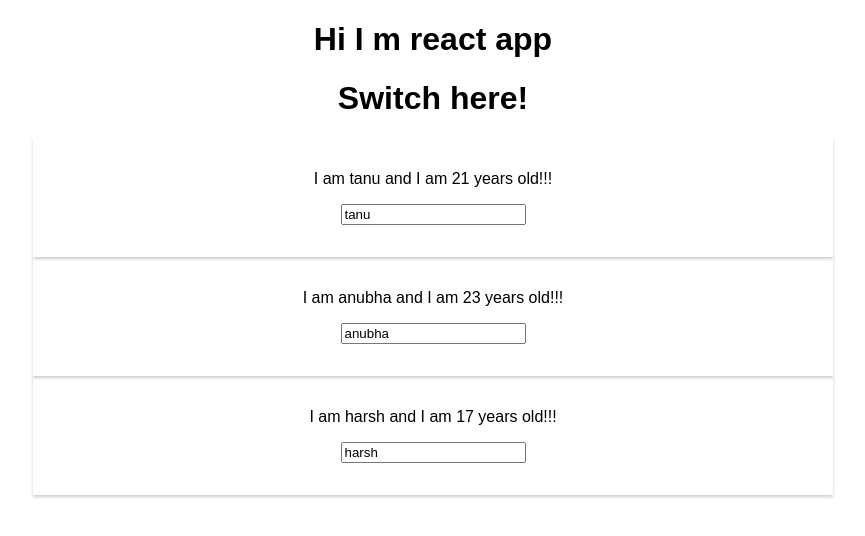
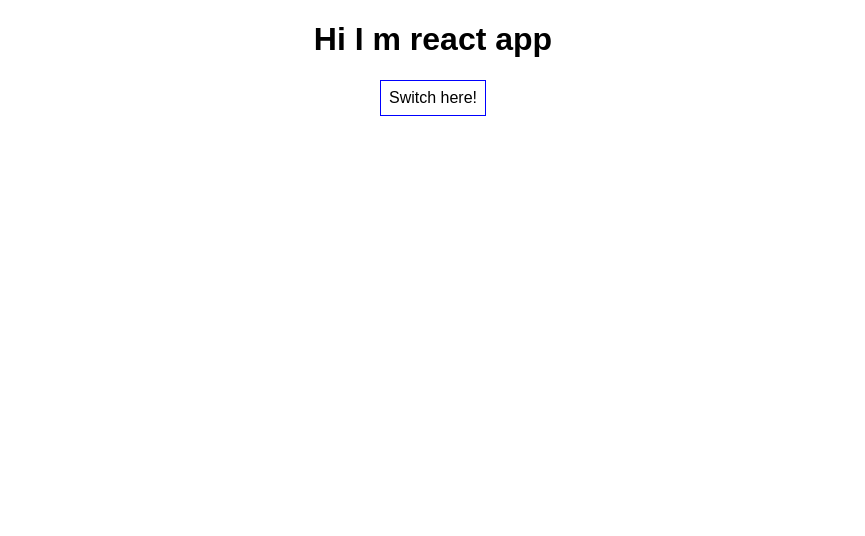
Before and after one commit to TanuAgrawal123/React-Udemy-Course, a React (Create React App) app in the folder react-complete-guide/: page / in a window 1280 px wide. Shown: the top 536 px of the page, without its empty margins (207-1072 px from the left). Built offline with nearby package versions, Linux system fonts and the light colour scheme.

Commit message:
styling,inline styling,rendering contentconditionally

```diff
--- a/react-complete-guide/src/App.js
+++ b/react-complete-guide/src/App.js
@@ -8,7 +8,8 @@ class App extends Component{
       {name:"anubha", age:23},
       {name:"harsh", age:17}
     ],
-    otherstate:'some other value'
+    otherstate:'some other value',
+    showPersons:false
 
     }
     switchNameHandler=(newname)=>{
@@ -32,15 +33,30 @@ class App extends Component{
       ]
      })
    }
+   togglePersonHandler=()=>
+   {
+   const doesShow=this.state.showPersons
+   this.setState({showPersons:!doesShow})
+   }
  render(){
+   const style={
+     backgroundColor:'white',
+     font:'inherit',
+     border: '1px solid blue',
+     padding:'8px'
+
+   }
   return(
       <div className="App">
       <h1>Hi I m react app</h1>
-      <h1 onCopy={this.switchNameHandler}>Switch here!</h1>
+      <button
+      style={style} onClick={this.togglePersonHandler}>Switch here!</button>
+      {this.state.showPersons?
+      <div>
       <Person name={this.state.person[0].name} age={this.state.person[0].age}/>
       <Person name={this.state.person[1].name} age={this.state.person[1].age} click={this.switchNameHandler.bind(this,"Tanu Agrawal")} changed={this.nameChangeHandler}> My hobby is not  cooking!  </Person>
       <Person name={this.state.person[2].name} age={this.state.person[2].age}/>
-
+</div>:null}
       </div>
 
     )
```
